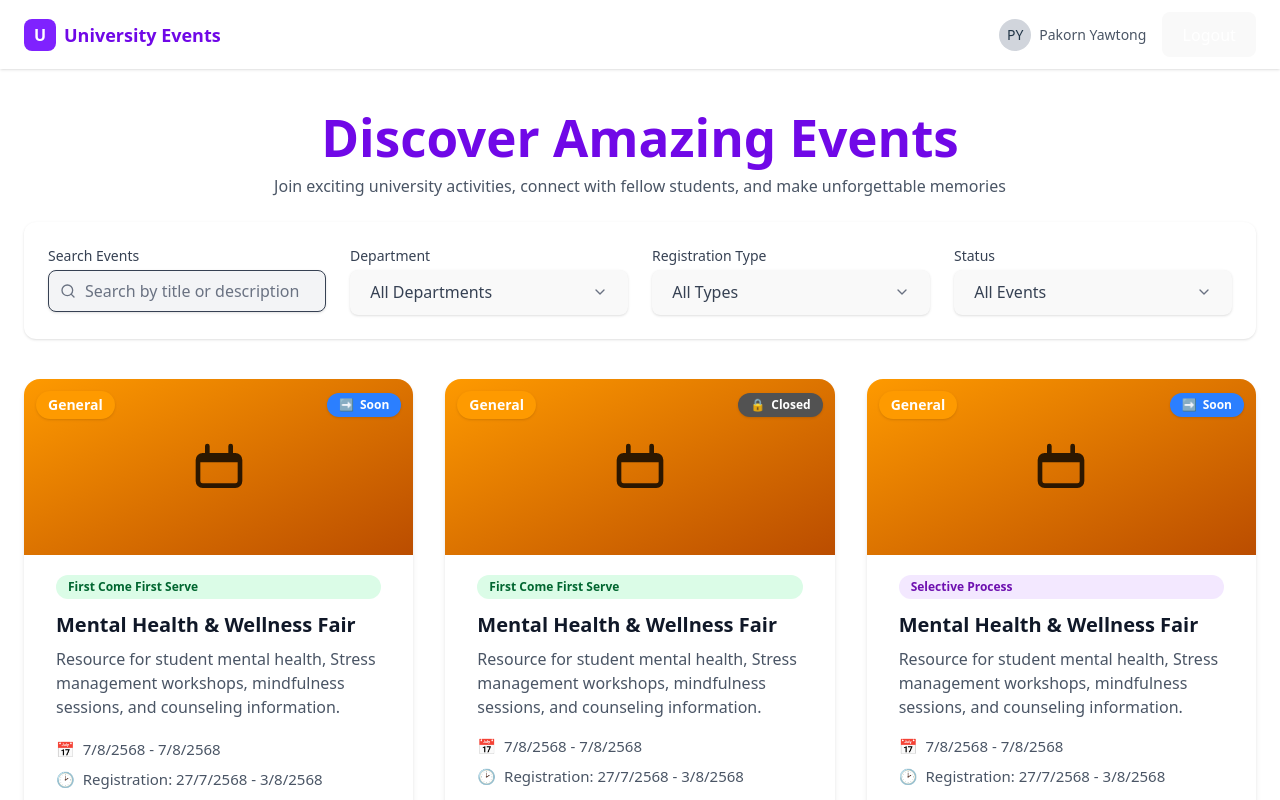
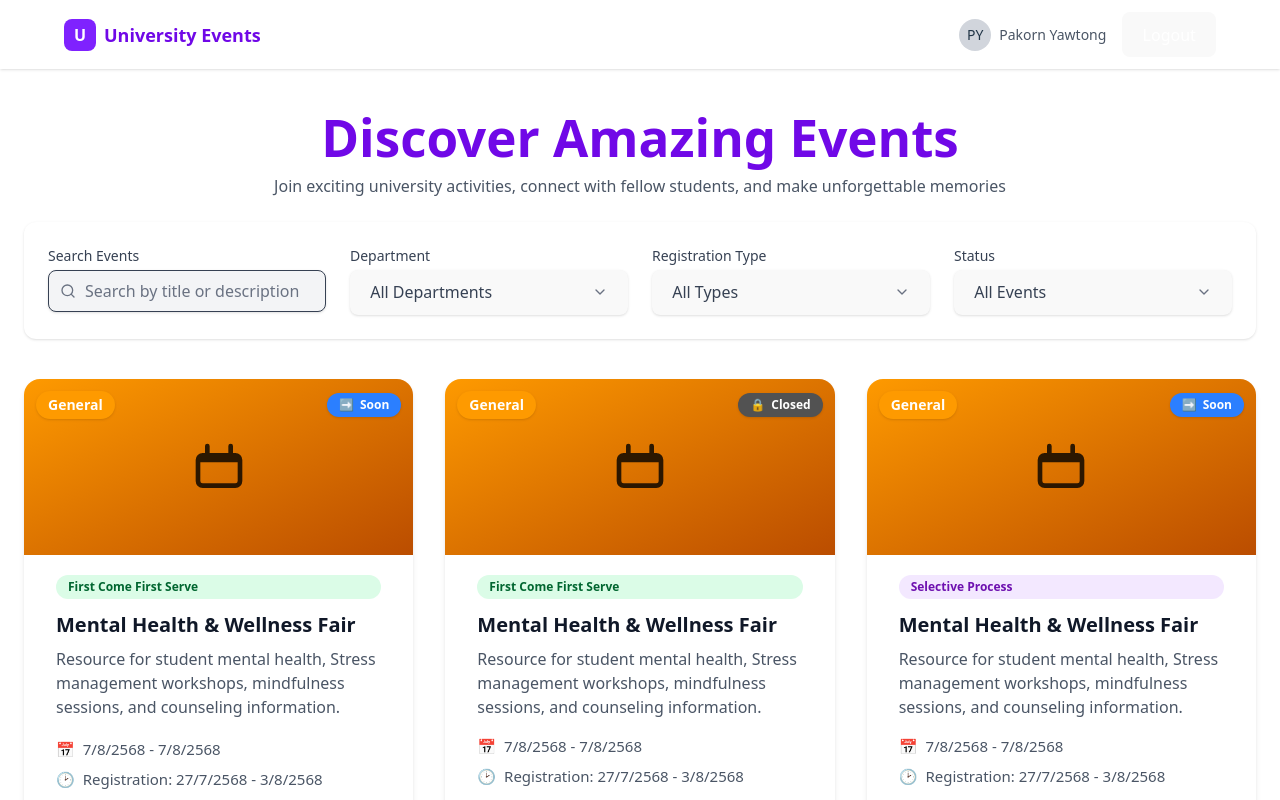
Before and after one commit to Pakorn-Yaothong/university-event-management, a React (Vite) app: page /events in a window 1280 px wide. Shown: the top 800 px of the page. Built offline with nearby package versions, Linux system fonts and the light colour scheme.

Commit message:
change navbar to center

```diff
--- a/src/components/layout/Navbar.jsx
+++ b/src/components/layout/Navbar.jsx
@@ -9,7 +9,8 @@ export default function Navbar() {
   };
 
   return (
-    <nav className="bg-white shadow px-6 py-3 flex items-center justify-between">
+    <nav className="bg-white shadow px-6 py-3 flex justify-center">
+      <div className="flex items-center justify-between w-full max-w-6xl">
         {/* Left: Logo + Title */}
         <div className="flex items-center gap-2">
           <div className="w-8 h-8 rounded-lg bg-violet-600 flex items-center justify-center text-white font-bold">
@@ -37,6 +38,7 @@ export default function Navbar() {
             Logout
           </button>
         </div>
+      </div>
     </nav>
   );
 }
```
Lines whose indentation alone changed are shown as unchanged.
